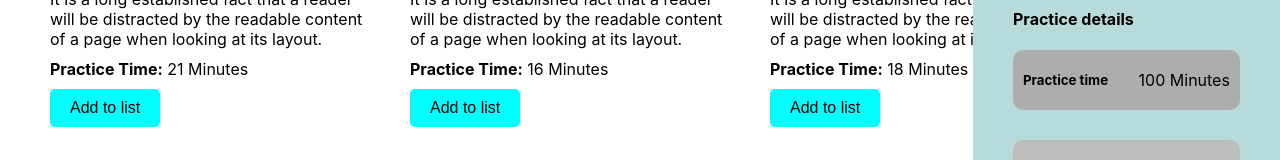
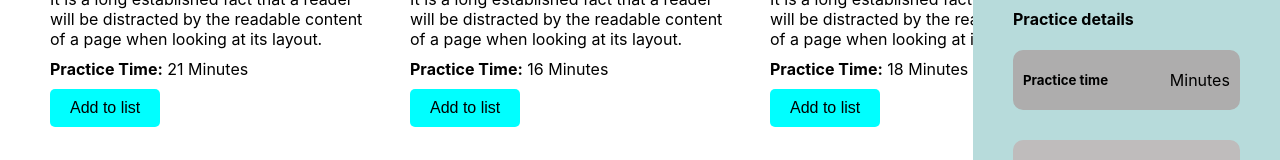
Before and after one commit to AyuraBD/ultra_active_club, a React (Create React App) app: page / in a window 1280 px wide. Shown: the part 377-537 px from the top of the page. Built offline with nearby package versions, Linux system fonts and the light colour scheme; grey boxes are pictures that could not be loaded.

Commit message:
Added eventhandler to total practice time

```diff
--- a/src/components/Activities/Activities.css
+++ b/src/components/Activities/Activities.css
@@ -72,10 +72,14 @@
 .completed-btn{
     margin-top:50px;
 }
-@media screen and (max-width:1000px) {
+@media screen and (max-width:1100px) {
+    .players{
+        grid-template-columns: repeat(2, 1fr);
+    }
+}
+
+@media screen and (max-width:900px) {
     .players{
         grid-template-columns: repeat(1, 1fr);
-        gap:40px;
-        width:320px;
     }
 }
--- a/src/components/Activities/Activities.js
+++ b/src/components/Activities/Activities.js
@@ -5,6 +5,7 @@ import './Activities.css';
 
 const Activities = () => {
     const [players, setPlayers] = useState([]);
+    const [time, setTime] = useState([]);
     useEffect(() =>{
         fetch('players.json')
         .then(res => res.json())
@@ -14,7 +15,10 @@ const Activities = () => {
     },[])
 
     const addBreakTime = (player) =>{
-        console.log("I love you", player)
+        console.log("I love you", player.duration)
+        const newTime = parseInt(time + player.duration);
+        setTime(newTime);
+        console.log(newTime);
     }
 
     return(
@@ -48,7 +52,7 @@ const Activities = () => {
                     <h4>Practice details</h4>
                     <div className="practice-info">
                         <h5>Practice time</h5>
-                        <p><span>100</span> Minutes</p>
+                        <p><span>{time}</span> Minutes</p>
                     </div>
                     <div className="break-time">
                         <h5>Break time</h5>
--- a/src/components/Player/Player.js
+++ b/src/components/Player/Player.js
@@ -3,7 +3,7 @@ import './Player.css';
 
 const Player = (props) => {
 	const { id, pic, activity, quote, duration} = props.player;
-	const {addBreakTime} = props;
+	const {player, addBreakTime} = props;
 	return (
 		<div className='player'>
 			<div className="img">
@@ -14,7 +14,7 @@ const Player = (props) => {
 					<p>{quote}</p>
 					<p><b>Practice Time:</b> {duration} Minutes</p>
 				</div>
-				<button onClick={() =>addBreakTime(props.player)}>Add to list</button>
+				<button onClick={() =>addBreakTime(player)}>Add to list</button>
 			</div>
 		</div>
 	);
```
